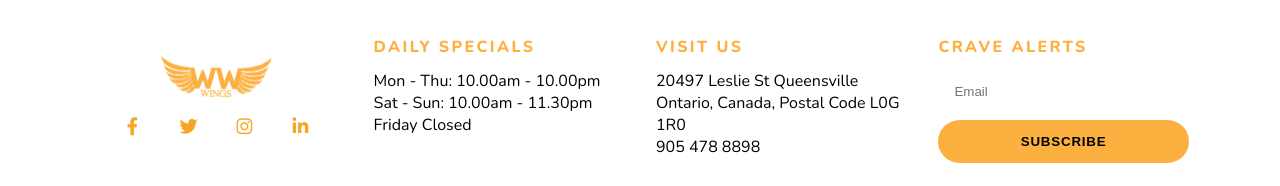
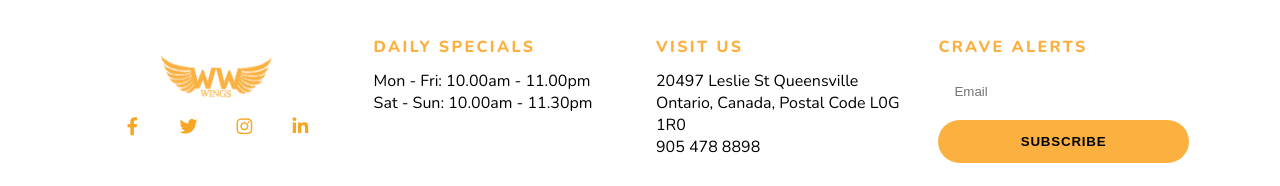
Before and after one commit to Akhil-Duddela/wings, an Angular app: page /home in a window 1280 px wide. Shown: the part 1826-2012 px from the top of the page. Built offline with nearby package versions, Linux system fonts and the light colour scheme.

Commit message:
timings changes

```diff
--- a/src/app/shared/footer/footer.component.html
+++ b/src/app/shared/footer/footer.component.html
@@ -23,9 +23,8 @@
     <div>
       <h4>Daily Specials</h4>
       <ul>
-        <li>Mon - Thu: 10.00am - 10.00pm</li>
+        <li>Mon - Fri: 10.00am - 11.00pm</li>
         <li>Sat - Sun: 10.00am - 11.30pm</li>
-        <li>Friday Closed</li>
       </ul>
     </div>
 
```
